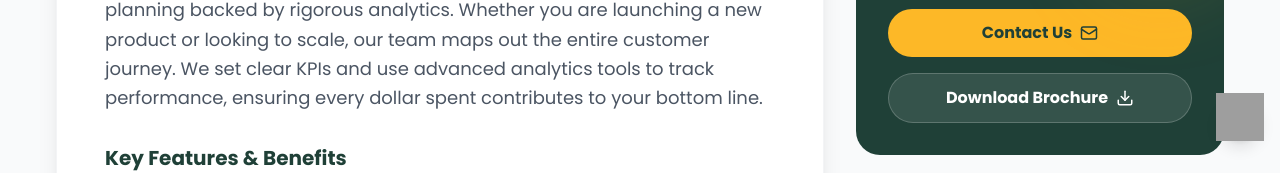
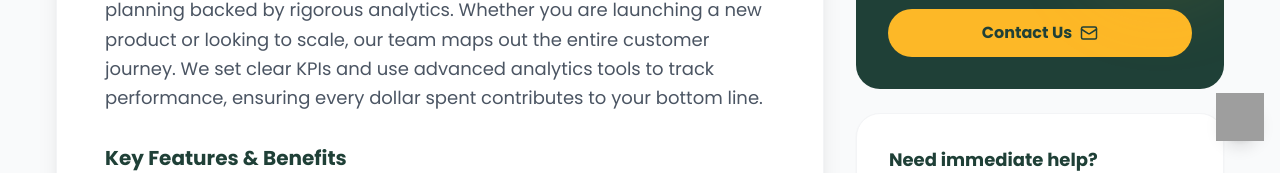
Before and after one commit to GKWebtech/GKWebtech, a React (Vite) app: page /#/service/campaign-planning in a window 1280 px wide. Shown: the part 639-812 px from the top of the page. Built offline with nearby package versions, Linux system fonts and the light colour scheme; grey boxes are pictures that could not be loaded.

Commit message:
removed brochures on the services page

```diff
--- a/components/ServiceDetail.tsx
+++ b/components/ServiceDetail.tsx
@@ -122,14 +122,6 @@ export const ServiceDetail: React.FC = () => {
                      <span>Contact Us</span>
                      <Mail size={18} />
                    </button>
-
-                   <button
-                      onClick={() => setIsModalOpen(true)}
-                      className="bg-white/10 border border-white/20 text-white w-full py-3 px-6 rounded-full font-bold flex items-center justify-center gap-2 hover:bg-white/20 transition-colors"
-                    >
-                     <span>Download Brochure</span>
-                     <Download size={18} />
-                   </button>
                  </div>
               </TiltCard>
 
```
